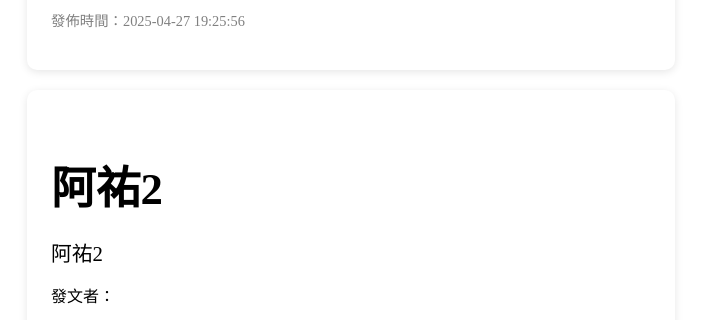
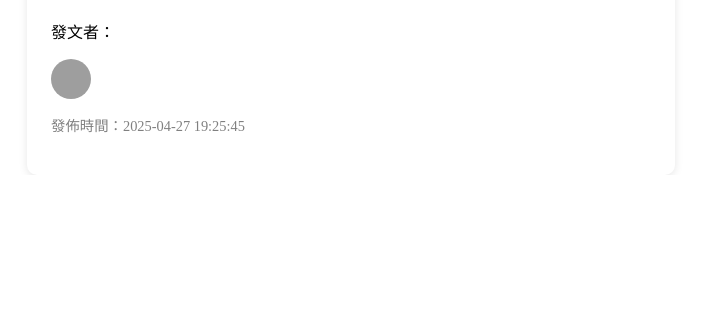
Before and after one commit to chenwei4700/SA1, a Flask app: template templates/interact.html in a window 1280 px wide. Shown: the part 821-1141 px from the top of the page, without its empty margins (289-990 px from the left). After the commit the page ends 996 px from the top, so only its background shows below. Run offline with Flask 3, Linux system fonts and the light colour scheme; the template is opened without the code that fills it: values that come from a table or form of the project are taken from there, others are empty; data comes from the database, SQL or seed files in the repository; grey boxes are pictures that could not be loaded.

Commit message:
Update main.css

```diff
--- a/static/main.css
+++ b/static/main.css
@@ -269,3 +269,11 @@
 .footer-content p {
   margin: 0.3rem 0;
 }
+.user-avatar {
+  width: 40px;
+  height: 40px;
+  border-radius: 50%;
+  object-fit: cover;
+  margin-right: 8px;
+  vertical-align: middle;
+}
```
